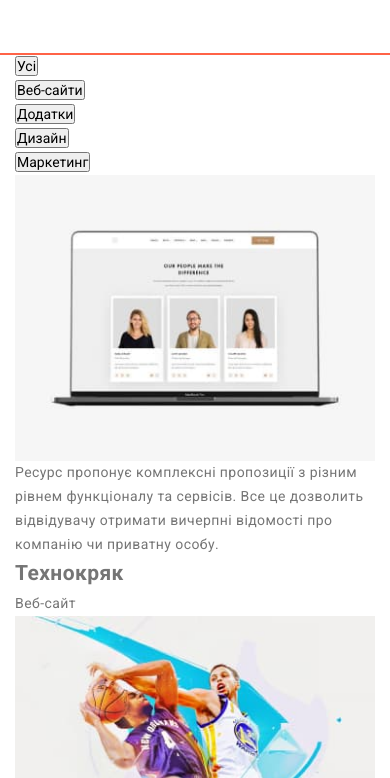
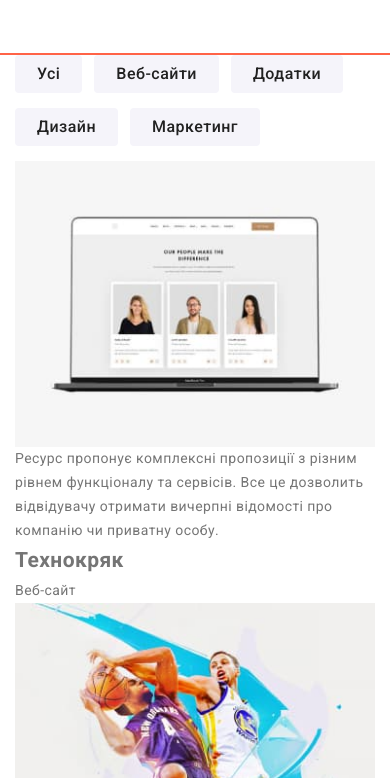
Before and after one commit to YuriiKhomik/goit-markup-hw-08, a plain HTML site: page portfolio.html in a window 390 px wide. Shown: the part 66-844 px from the top of the page. Drawn offline with Linux system fonts and the light colour scheme.

Commit message:
filter-mobile+

```diff
--- a/sass/components/_filter.scss
+++ b/sass/components/_filter.scss
@@ -1,7 +1,15 @@
 .filter {
-    display: flex;
-    justify-content: center;
-    margin-bottom: 50px;
+    // display:inline;
+
+
+    // justify-content: center;
+    // margin-bottom: 50px;
+}
+
+.filter__item {
+    display: inline-block;
+    margin-right: 8px;
+    margin-bottom: 15px;
 }
 
 .filter__button {
@@ -29,6 +37,6 @@
     }
 }
 
-.filter__item:not(:first-child) {
-    margin-left: 8px;
-}
+// .filter__item:not(:first-child) {
+//     margin-left: 8px;
+// }
--- a/sass/main.scss
+++ b/sass/main.scss
@@ -57,7 +57,7 @@
 
 /* Стилізація фільтра на сторінці Портфоліо */
 
-// @import "./components/filter";
+@import "./components/filter";
 
 /* Стилізація галереї на сторінці Портфоліо */
 
```
Also changed, not shown: css/main.css, css/main.min.css, 2 other files.
